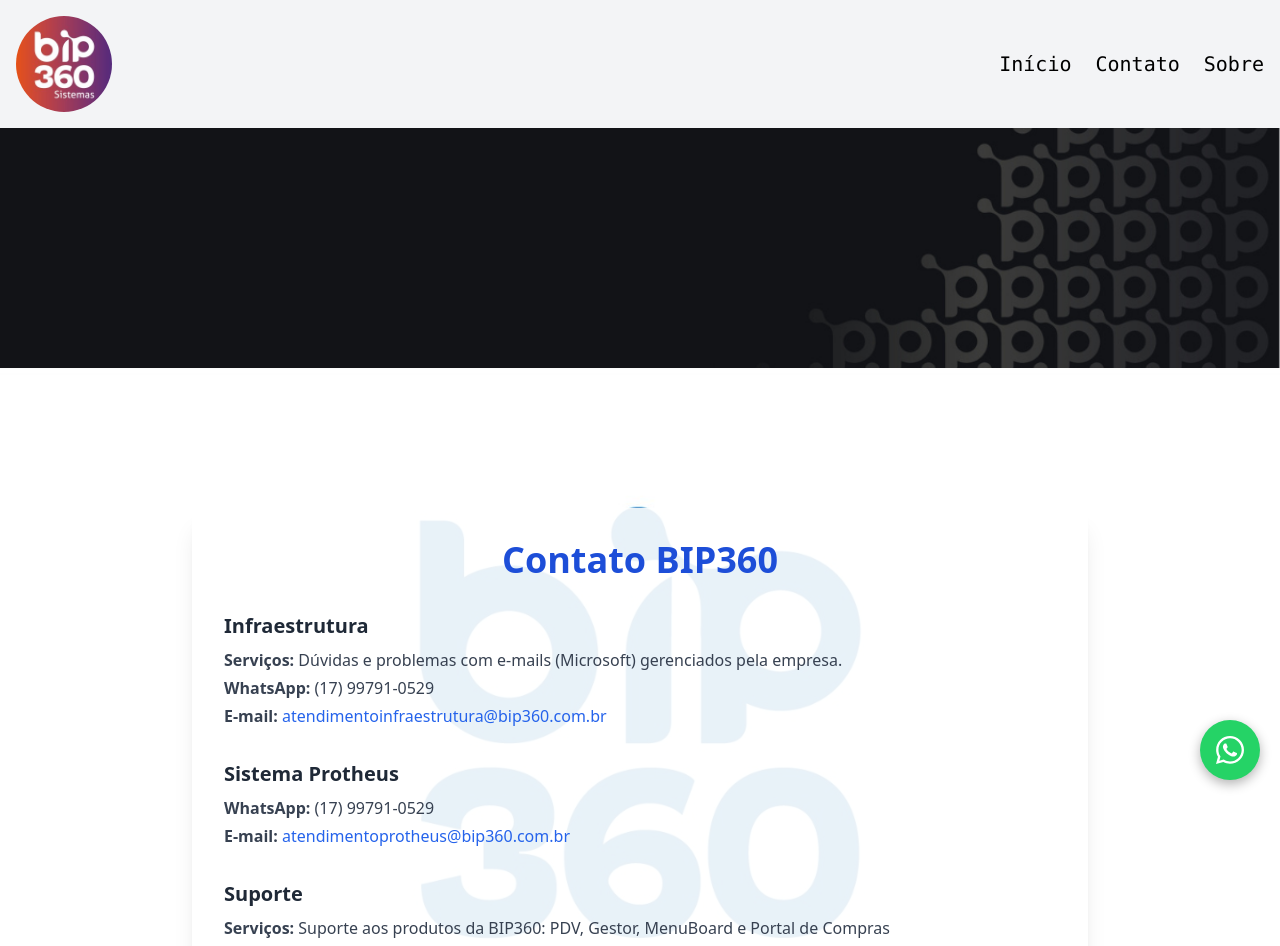
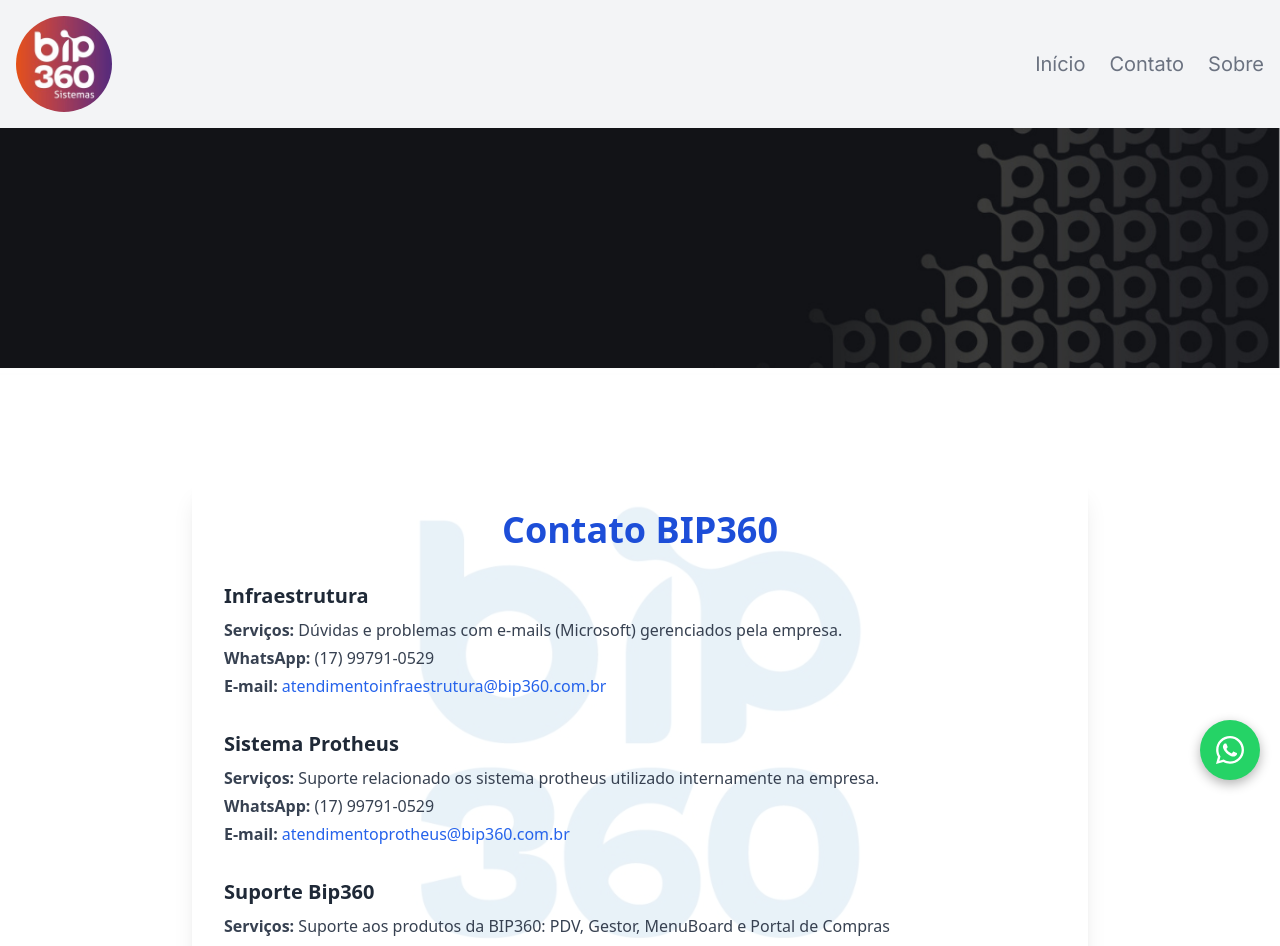
Before and after one commit to EnioSt/bip-videos, a React (Vite) app: page /contato in a window 1280 px wide. Shown: the top 946 px of the page. Built offline with nearby package versions, Linux system fonts and the light colour scheme.

Commit message:
ajustes no layout e na logica de paginação

```diff
--- a/index.html
+++ b/index.html
@@ -3,6 +3,10 @@
   <head>
     <meta charset="UTF-8" />
     <link rel="icon" type="image/svg+xml" href="./src/assets/icon.png" />
+    <link
+      href="https://fonts.googleapis.com/css2?family=Inter:wght@400;600;700&display=swap"
+      rel="stylesheet"
+    />
     <meta name="viewport" content="width=device-width, initial-scale=1.0" />
     <title>Bip Videos</title>
   </head>
--- /dev/null
+++ b/src/components/InfoContato/index.jsx
@@ -0,0 +1,24 @@
+const InfoContato = ({ nome, servicos, whatsapp, email, href }) => {
+  return (
+    <div className="mb-8">
+      <h3 className="text-xl font-semibold text-gray-800 mb-2">{nome}</h3>
+      <p className="text-gray-700 mb-1">
+        <strong>Serviços:</strong> {servicos}
+      </p>
+      <p className="text-gray-700 mb-1">
+        <strong>WhatsApp:</strong> {whatsapp}
+      </p>
+      <p className="flex items-center text-gray-700 flex-wrap gap-1">
+        <strong className="whitespace-nowrap">E-mail:</strong>{" "}
+        <a
+          href={href}
+          className="text-sm sm:text-base text-blue-600 hover:underline truncate"
+        >
+          {email}
+        </a>
+      </p>
+    </div>
+  );
+};
+
+export default InfoContato;
--- a/src/components/Menu/index.jsx
+++ b/src/components/Menu/index.jsx
@@ -33,7 +33,7 @@
             <li key={index}>
               <Link
                 to={rota.to}
-                className="font-mono text-xl hover:underline hover:text-black-900 transition-colors duration-200"
+                className="font-menu text-gray-500 text-xl hover:underline hover:text-black-900 transition-colors duration-200"
               >
                 {rota.label}
               </Link>
--- a/src/pages/Contato/index.jsx
+++ b/src/pages/Contato/index.jsx
@@ -1,10 +1,11 @@
 import imgFundo from "../../assets/img-page2.jpg";
+import InfoContato from "../../components/InfoContato";
 
 const Contato = () => {
   return (
     <section
       className="bg-blue-50 bg-cover bg-center min-h-screen flex items-center justify-center px-6 py-16"
-      style={{ backgroundImage: `url(${imgFundo})` }} // substitua pelo caminho da imagem
+      style={{ backgroundImage: `url(${imgFundo})` }}
     >
       <div className="bg-white bg-opacity-90 p-8 rounded-lg shadow-xl max-w-4xl w-full">
         <h2 className="text-3xl md:text-4xl font-extrabold text-blue-700 mb-8 text-center">
@@ -12,67 +13,33 @@
         </h2>
 
         {/* Infraestrutura */}
-        <div className="mb-8">
-          <h3 className="text-xl font-semibold text-gray-800 mb-2">
-            Infraestrutura
-          </h3>
-          <p className="text-gray-700 mb-1">
-            <strong>Serviços:</strong> Dúvidas e problemas com e-mails
-            (Microsoft) gerenciados pela empresa.
-          </p>
-          <p className="text-gray-700 mb-1">
-            <strong>WhatsApp:</strong> (17) 99791-0529
-          </p>
-          <p className="text-gray-700">
-            <strong>E-mail:</strong>{" "}
-            <a
-              href="mailto:atendimentoinfraestrutura@bip360.com.br"
-              className="text-blue-600 hover:underline"
-            >
-              atendimentoinfraestrutura@bip360.com.br
-            </a>
-          </p>
-        </div>
+        <InfoContato
+          nome="Infraestrutura"
+          servicos="Dúvidas e problemas com e-mails
+            (Microsoft) gerenciados pela empresa."
+          whatsapp="(17) 99791-0529"
+          href="mailto:atendimentoinfraestrutura@bip360.com.br"
+          email="atendimentoinfraestrutura@bip360.com.br"
+        />
 
         {/* Protheus */}
-        <div className="mb-8">
-          <h3 className="text-xl font-semibold text-gray-800 mb-2">
-            Sistema Protheus
-          </h3>
-          <p className="text-gray-700 mb-1">
-            <strong>WhatsApp:</strong> (17) 99791-0529
-          </p>
-          <p className="text-gray-700">
-            <strong>E-mail:</strong>{" "}
-            <a
-              href="mailto:atendimentoprotheus@bip360.com.br"
-              className="text-blue-600 hover:underline"
-            >
-              atendimentoprotheus@bip360.com.br
-            </a>
-          </p>
-        </div>
+        <InfoContato
+          nome="Sistema Protheus"
+          servicos="Suporte relacionado os sistema protheus utilizado internamente na empresa."
+          whatsapp=" (17) 99791-0529"
+          href="mailto:atendimentoprotheus@bip360.com.br"
+          email="atendimentoprotheus@bip360.com.br"
+        />
 
         {/* Suporte */}
-        <div>
-          <h3 className="text-xl font-semibold text-gray-800 mb-2">Suporte</h3>
-          <p className="text-gray-700 mb-1">
-            <strong>Serviços:</strong> Suporte aos produtos da BIP360: PDV,
-            Gestor, MenuBoard e Portal de Compras
-          </p>
-          <p className="text-gray-700 mb-1">
-            <strong>WhatsApp:</strong> (17) 98163-0266
-          </p>
-          <p className="text-gray-700">
-            <strong>E-mail:</strong>{" "}
-            <a
-              href="mailto:suporte@bip360.com.br"
-              className="text-blue-600 hover:underline"
-            >
-              suporte@bip360.com.br
-            </a>
-          </p>
-        </div>
+        <InfoContato
+          nome="Suporte Bip360"
+          servicos=" Suporte aos produtos da BIP360: PDV,
+            Gestor, MenuBoard e Portal de Compras"
+          whatsapp=" (17) 98163-0266"
+          href="mailto:suporte@bip360.com.br"
+          email="suporte@bip360.com.br"
+        />
       </div>
     </section>
   );
--- a/src/pages/Inicio/index.jsx
+++ b/src/pages/Inicio/index.jsx
@@ -1,4 +1,4 @@
-import { useState } from "react";
+import { useEffect, useState } from "react";
 import videos from "../../data/videos.json";
 import perfil from "../../assets/modelo2_360.png";
 import Tag from "../../components/Tag";
@@ -36,6 +36,17 @@
   const indiceInicial = (paginaAtual - 1) * VÍDEOS_POR_PAGINA;
   const indiceFinal = indiceInicial + VÍDEOS_POR_PAGINA;
   const videosPaginados = videosFiltrados.slice(indiceInicial, indiceFinal);
+
+  useEffect(() => {
+    setPaginaAtual(1);
+  }, [tagSelecionada, busca]);
+
+  useEffect(() => {
+    window.scroll({
+      top: 0,
+      behavior: "smooth",
+    });
+  }, [paginaAtual]);
 
   return (
     <section className="bg-blue-50 w-full min-h-screen px-4 py-6">
--- a/tailwind.config.js
+++ b/tailwind.config.js
@@ -2,7 +2,11 @@
 export default {
   content: ["./index.html", "./src/**/*.{js,ts,jsx,tsx}"],
   theme: {
-    extend: {},
+    extend: {
+      fontFamily: {
+        menu: ["Inter", "sans-serif"],
+      },
+    },
   },
   plugins: [],
 };
```
Also changed, not shown: 1 other file (tests, documents, lock files or other folders).
